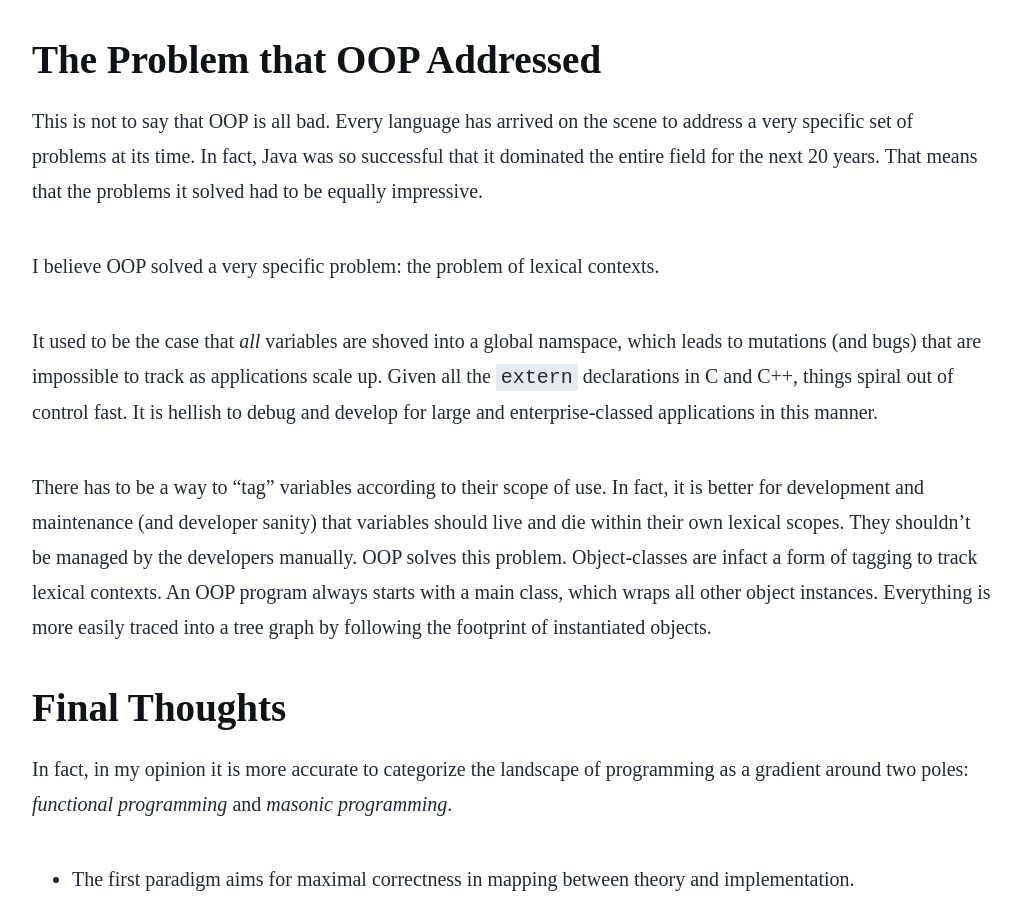
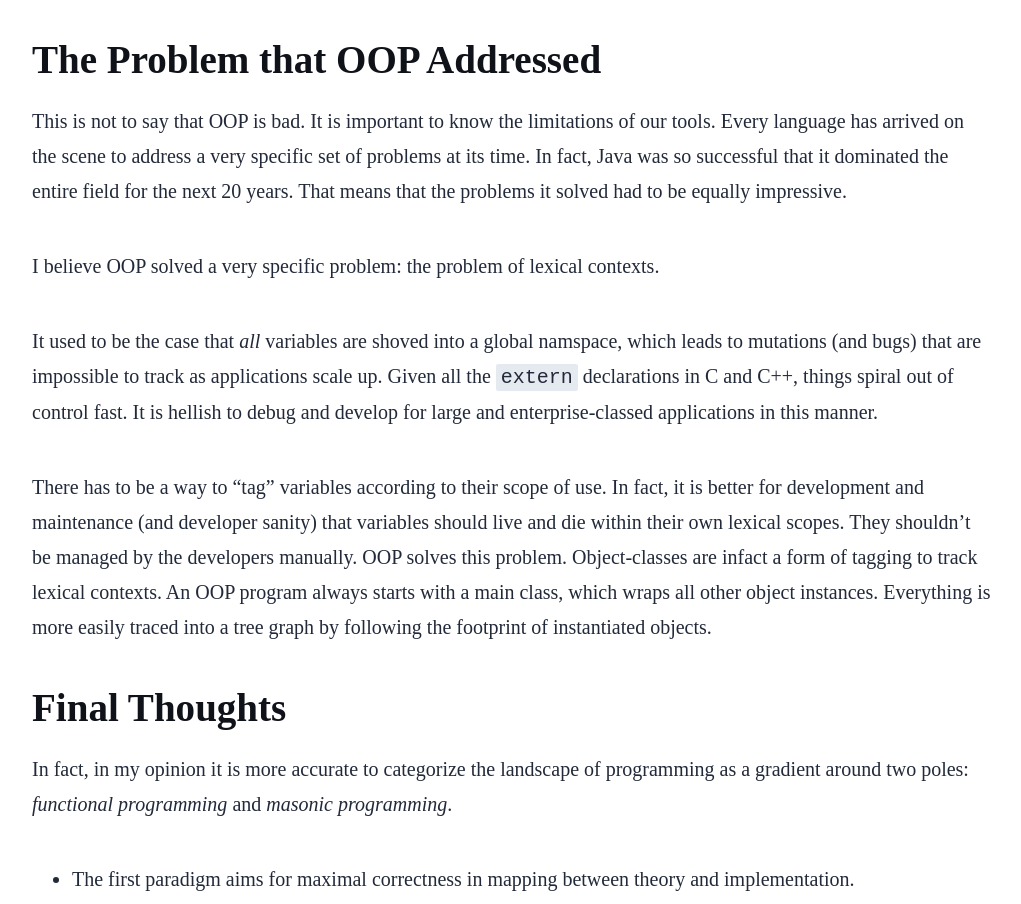
Before and after one commit to nkarl/nkarl.github.io, an Astro site: page /blog/2024-05-18-oop-a-review in a window 1280 px wide. Shown: the part 6205-7109 px from the top of the page, without its empty margins (128-1149 px from the left). Built offline with nearby package versions, Linux system fonts and the light colour scheme; Astro itself is replaced by a stand-in of ours.

Commit message:
Updated.

```diff
--- a/src/content/blog/2024-05-18-oop-a-review.md
+++ b/src/content/blog/2024-05-18-oop-a-review.md
@@ -155,7 +155,7 @@ At some point, it seems to me that the focus on the data was lost, and the struc
 
 ### The Problem that OOP Addressed
 
-This is not to say that OOP is all bad. Every language has arrived on the scene to address a very specific set of problems at its time. In fact, Java was so successful that it dominated the entire field for the next 20 years. That means that the problems it solved had to be equally impressive.
+This is not to say that OOP is bad. It is important to know the limitations of our tools. Every language has arrived on the scene to address a very specific set of problems at its time. In fact, Java was so successful that it dominated the entire field for the next 20 years. That means that the problems it solved had to be equally impressive.
 
 I believe OOP solved a very specific problem: the problem of lexical contexts.
 
```
